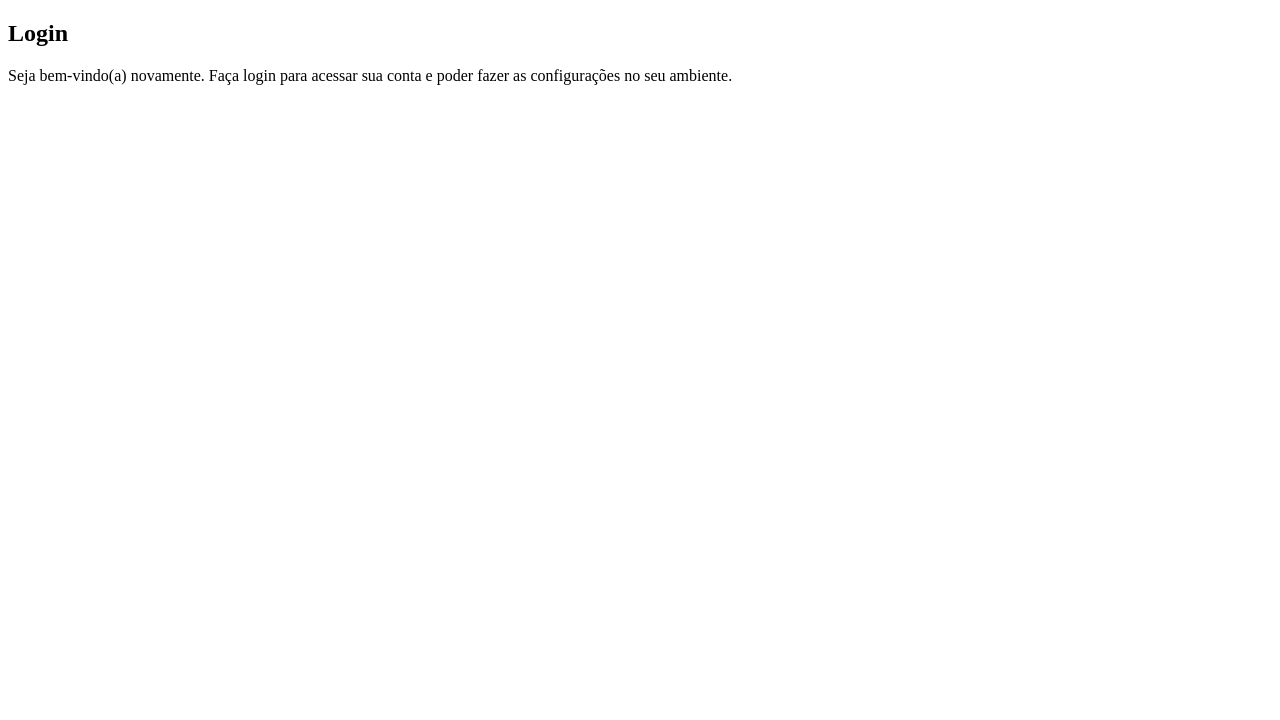
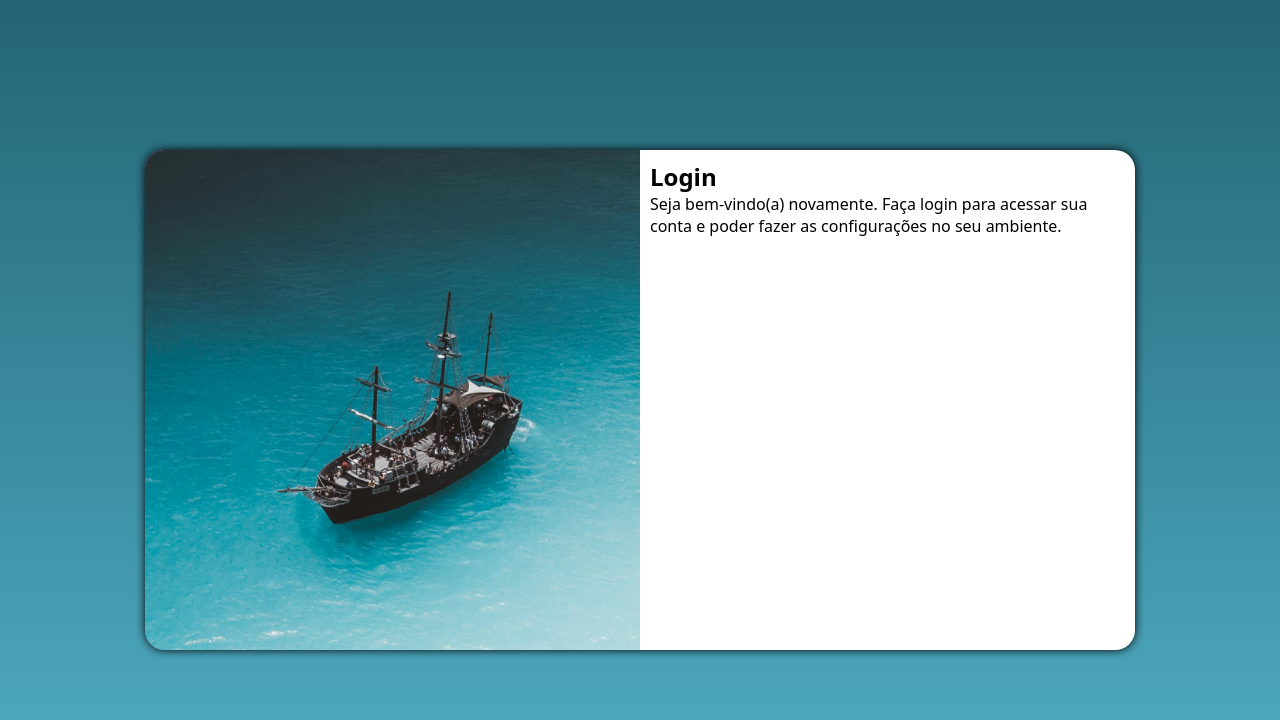
Before and after one commit to EduardoFrauzino/projeto-login, a plain HTML site: page index.html in a window 1280 px wide. Drawn offline with Linux system fonts and the light colour scheme.

Commit message:
acabando

```diff
--- /dev/null
+++ b/estilos/media-query.css
@@ -0,0 +1,43 @@
+@charset "UTF-8";
+
+@media screen and (min-width: 768px) and (max-width:992px) {
+    body {
+        background-image: linear-gradient(to top, #50aec5, #236474);
+    }
+
+    #login {
+        width: 80vw;
+    }
+
+    #imagem {
+        float: left;
+        width: 30%;
+        height: 100%;
+    }
+
+    #formulario {
+        float: right;
+        width: 70%;
+    }
+}
+
+@media screen and (min-width: 992px) {
+    body {
+        background-image: linear-gradient(to top, #50aec5, #236474);
+    }
+
+    #login {
+        width: 990px;
+    }
+
+    #imagem {
+        float: left;
+        width: 50%;
+        height: 100%;
+    }
+
+    #formulario {
+        float: right;
+        width: 50%;
+    }
+}
--- a/estilos/style.css
+++ b/estilos/style.css
@@ -6,3 +6,50 @@
     Verde: #49a09d
     Lilás: #5f2c82
 */
+
+* {
+    font-family: system-ui, -apple-system, BlinkMacSystemFont, 'Segoe UI', Roboto, Oxygen, Ubuntu, Cantarell, 'Open Sans', 'Helvetica Neue', sans-serif;
+    padding: 0px;
+    margin: 0px;
+    box-sizing: border-box ;
+}
+
+body, html {
+    background-color: #50aec5;
+    height: 100vh;
+    width: 100vw;
+}
+
+main {
+    height: 100vh;
+    width: 100vw;
+    position: relative;
+}
+
+#login {
+    background-color: white;
+    width: 250px;
+    height: 500px;
+    border-radius: 20px;
+    position: absolute;
+    top: 50%;
+    left: 50%;
+    transform: translate(-50%, -50%);
+    overflow: hidden;
+    box-shadow: 0px 0px 10px black;
+    transition: width 0.5s, height 0.5s;
+    transition-timing-function: ease;
+}
+
+#imagem {
+    background: #5f2c82 url(../imagens/pirata.jpg) no-repeat;
+    height: 200px;
+    background-size: cover;
+    background-position: center center;
+    display: block;
+}
+
+#formulario {
+    padding: 10px;
+    display: block;
+}
--- a/index.html
+++ b/index.html
@@ -4,6 +4,7 @@
     <meta charset="UTF-8">
     <meta name="viewport" content="width=device-width, initial-scale=1.0">
     <link rel="stylesheet" href="estilos/style.css">
+    <link rel="stylesheet" href="estilos/media-query.css">
     <title>Login</title>
 </head>
 <body>
```
